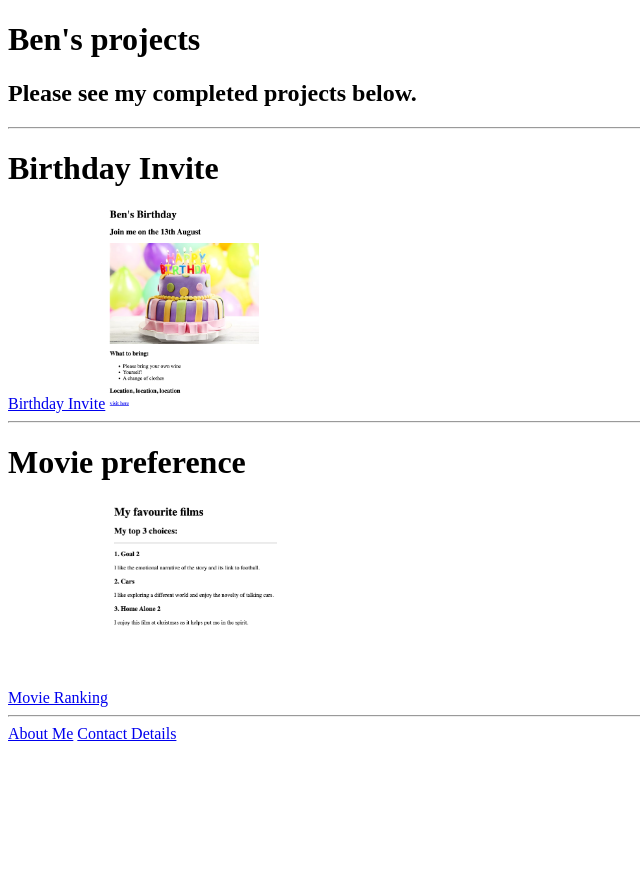
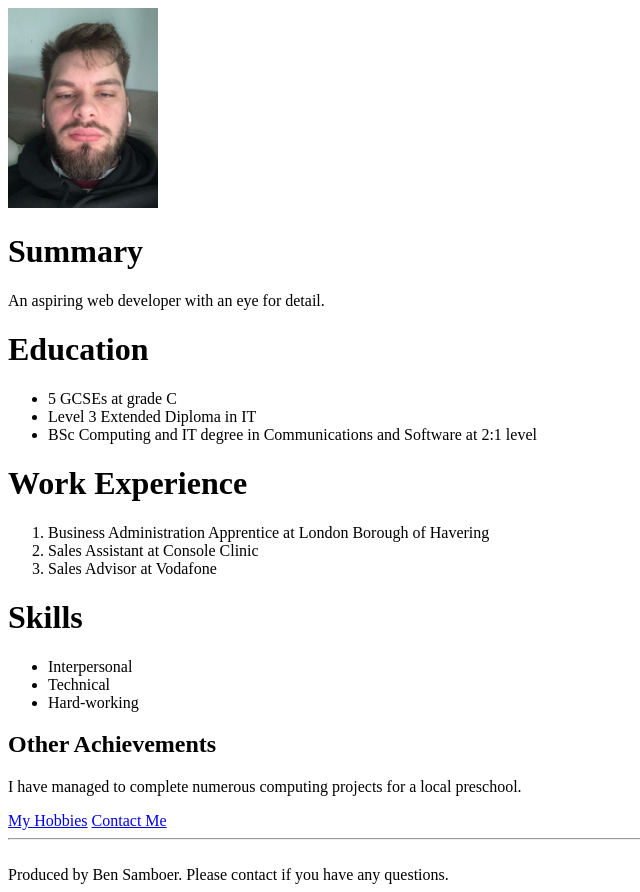
Before and after one commit to bsamboer/html-portfolio, a plain HTML site: page index.html in a window 1280 px wide. Shown: the whole page, without its empty margins (0-640 px from the left). Before the commit the page ends 800 px from the top, so only its background shows below. Drawn offline with Linux system fonts and the light colour scheme.

Commit message:
Add files via upload

```diff
--- a/index.html
+++ b/index.html
@@ -1,37 +1,40 @@
-<!-- TODO 1: Create the HTML Boilerplate DONE :)-->
 <!DOCTYPE html>
 <html lang="en">
 <head>
     <meta charset="UTF-8">
     <meta name="viewport" content="width=device-width, initial-scale=1.0">
-    <title>Document</title>
+    <title>My Resume</title>
 </head>
 <body>
-<h1>Ben's projects</h1>
-<h2>Please see my completed projects below.</h2>
+<img src="Image.jpeg" max height="200">
+<h1>Summary</h1>
+<p>An aspiring web developer with an eye for detail.</p>
+<h1>Education</h1>
+<ul>
+    <li>5 GCSEs at grade C</li>
+    <li>Level 3 Extended Diploma in IT</li>
+    <li>BSc Computing and IT degree in Communications and Software at 2:1 level</li>
+</ul>
+<p></p>
+<h1>Work Experience</h1>
+<ol>
+    <li>Business Administration Apprentice at London Borough of Havering</li>
+    <li>Sales Assistant at Console Clinic</li>
+    <li>Sales Advisor at Vodafone</li>
+</ol>
+<p></p>
+<h1>Skills</h1>
+<ul>
+    <li>Interpersonal</li>
+    <li>Technical</li>
+    <li>Hard-working</li>
+</ul>
+<h2>Other Achievements</h2>
+<p>I have managed to complete numerous computing projects for a local preschool. </p>
+<a href="hobbies.html">My Hobbies</a>
+<a href="contact.html">Contact Me</a>
 <hr>
-<h1>Birthday Invite</h1>
-<a href="./public/birthday-invite.html">Birthday Invite</a>
-<img src="./assets/images/birthday-invite.png" alt="birthday invitation" height="200px">
-<hr>
-<h1>Movie preference</h1>
-<a href="./public/movie-ranking.html">Movie Ranking</a>
-<img src="./assets/images/movie-ranking.png" alt="my movie ranking" height="200px">
-<hr>
-<a href="./public/about.html">About Me</a>
-<a href="./public/contact.html">Contact Details</a>
+<br>
+<footer>Produced by Ben Samboer. Please contact if you have any questions.</footer>
 </body>
 </html>
-<!-- TODO 2: Add Your previous projects' HTML into the public folder DONE :) -->
-
-<!-- TODO 3: Take screenshots of your project previews and add the images to the images folder DONE :)-->
-
-<!-- TODO 4: Add titles/subtitles etc. DONE :) -->
-
-<!-- TODO 5: Add a link to the project pages DONE :)-->
-
-<!-- TODO 6: Add images to show the project previews DONE :)
-HINT for TODO 6: You can use the height attribute set to 200 to make the image smaller:
-https://developer.mozilla.org/en-US/docs/Web/HTML/Element/img#attr-height -->
-
-<!-- TODO 7: Add the Contact Me and About Me page links DONE :)-->
```
Also changed, not shown: contact.html (added, +12 -0 lines), hobbies.html (added, +16 -0 lines), Image.jpeg (added).
